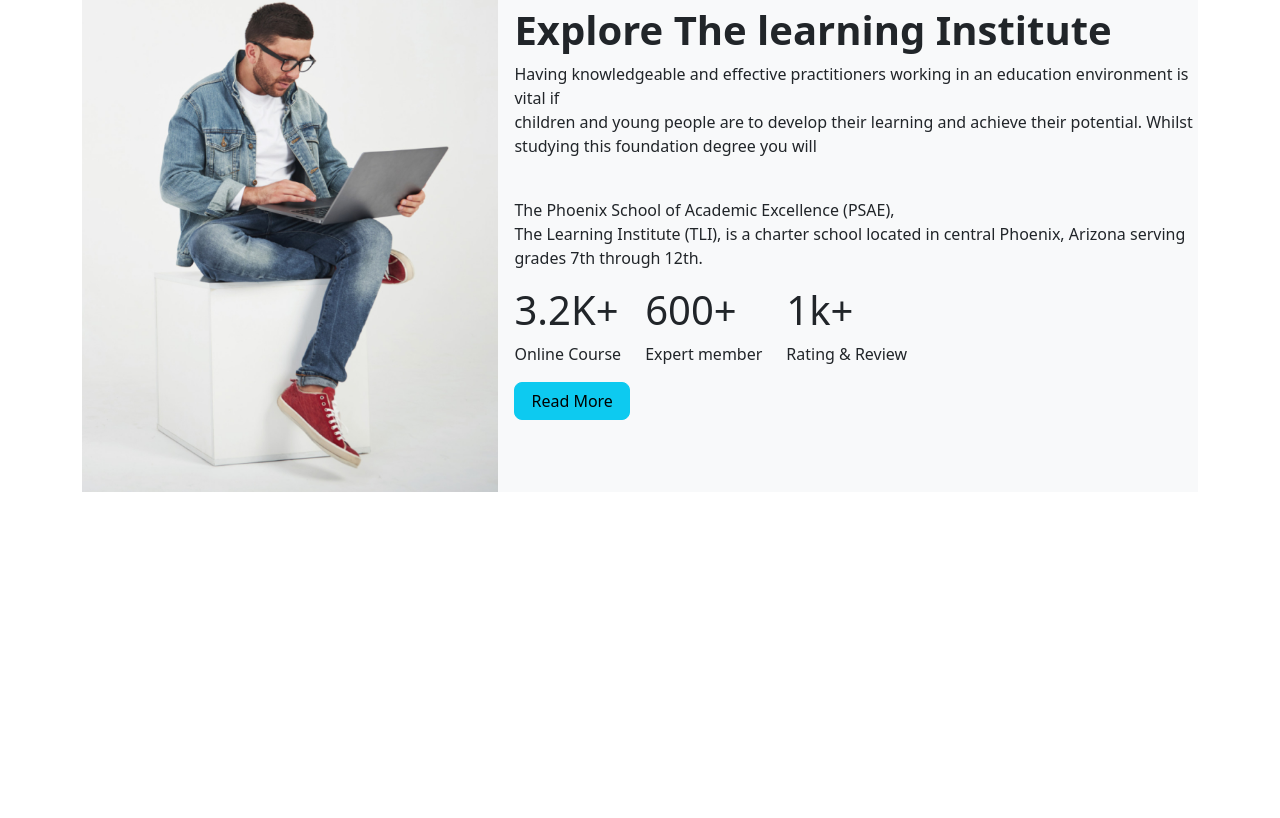
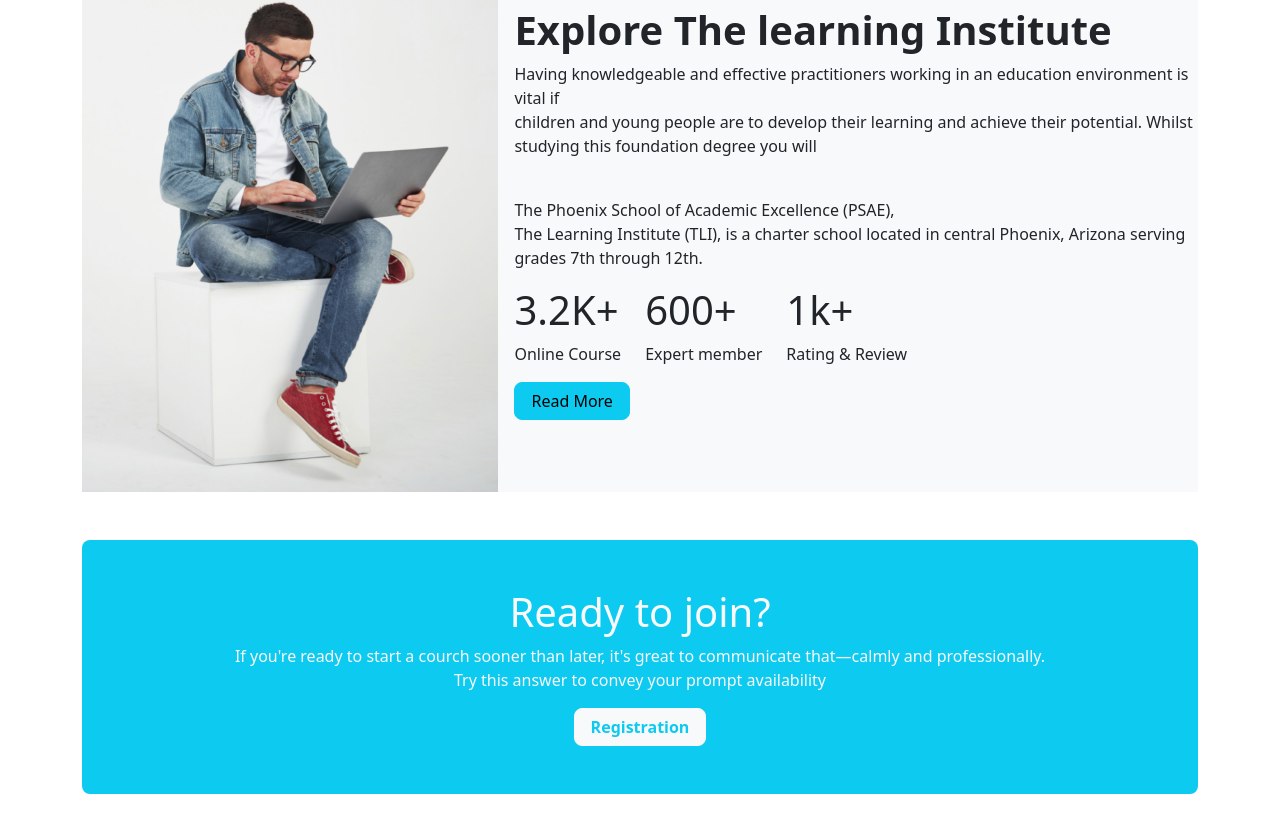
Before and after one commit to nabil-irtija/My-Third-Assignment, a plain HTML site: page index.html in a window 1280 px wide. Shown: the part 1639-2457 px from the top of the page. Before the commit the page ends 2155 px from the top, so only its background shows below. Drawn offline with Linux system fonts and the light colour scheme; a web font is replaced by a local one.

Commit message:
registration part added

```diff
--- a/index.html
+++ b/index.html
@@ -226,6 +226,14 @@
             </div>
         </section>
         <!-- Learning institute section ended -->
+        <!-- Registration Part Started -->
+        <section class="text-center bg-info mt-5 p-5 rounded-3 text-light ">
+            <h1>Ready to join?</h1>
+            <p>If you're ready to start a courch sooner than later, it's great to communicate that—calmly and
+                professionally. <br> Try this answer to convey your prompt availability</p>
+            <button type="button" class="btn btn-light rounded-3 px-3 text-info fw-bolder">Registration</button>
+        </section>
+        <!-- Registration Part Ended -->
     </main>
     <!-- Main section ended -->
     <script src="bootstrap/bootstrap.min.js"></script>
```
